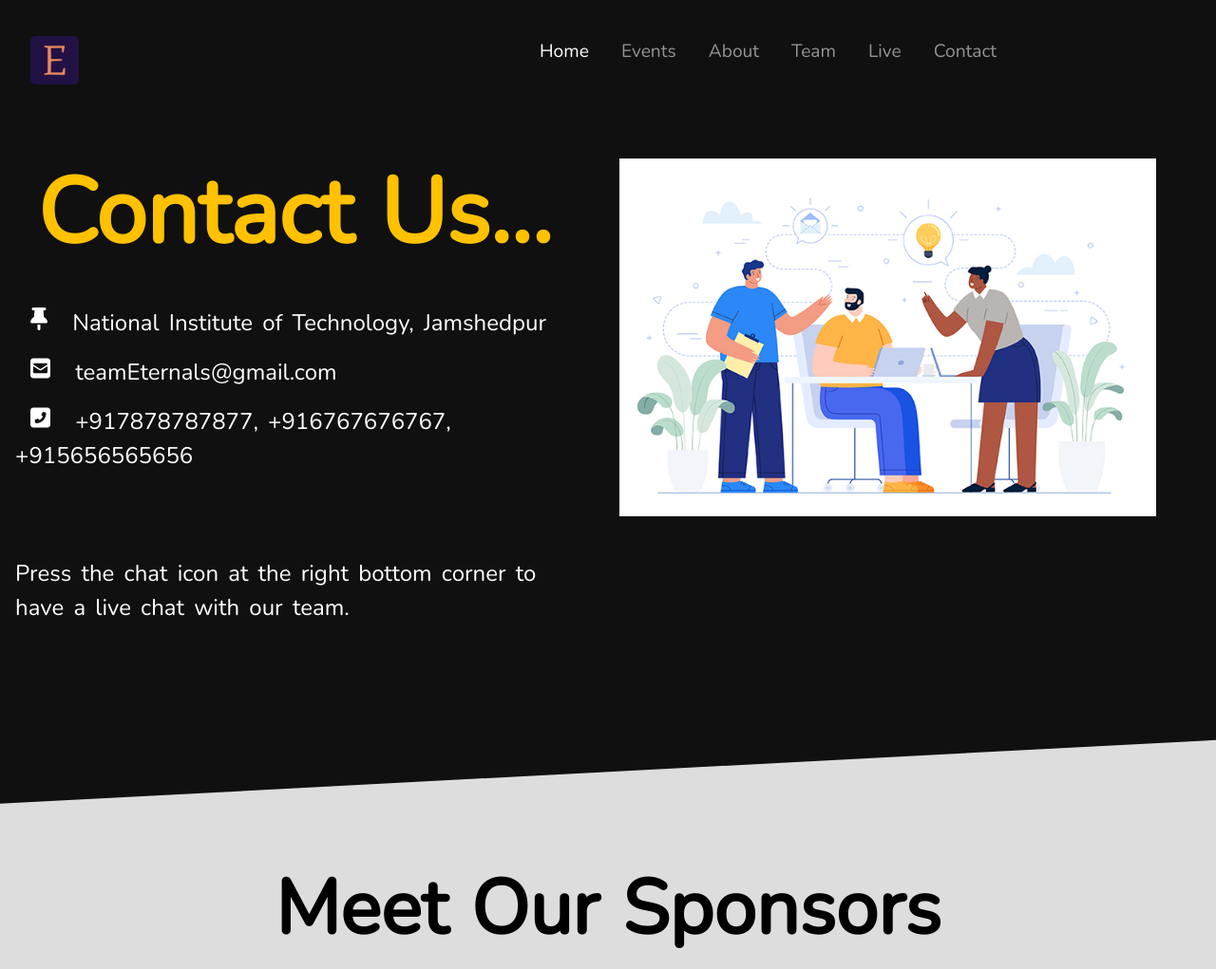
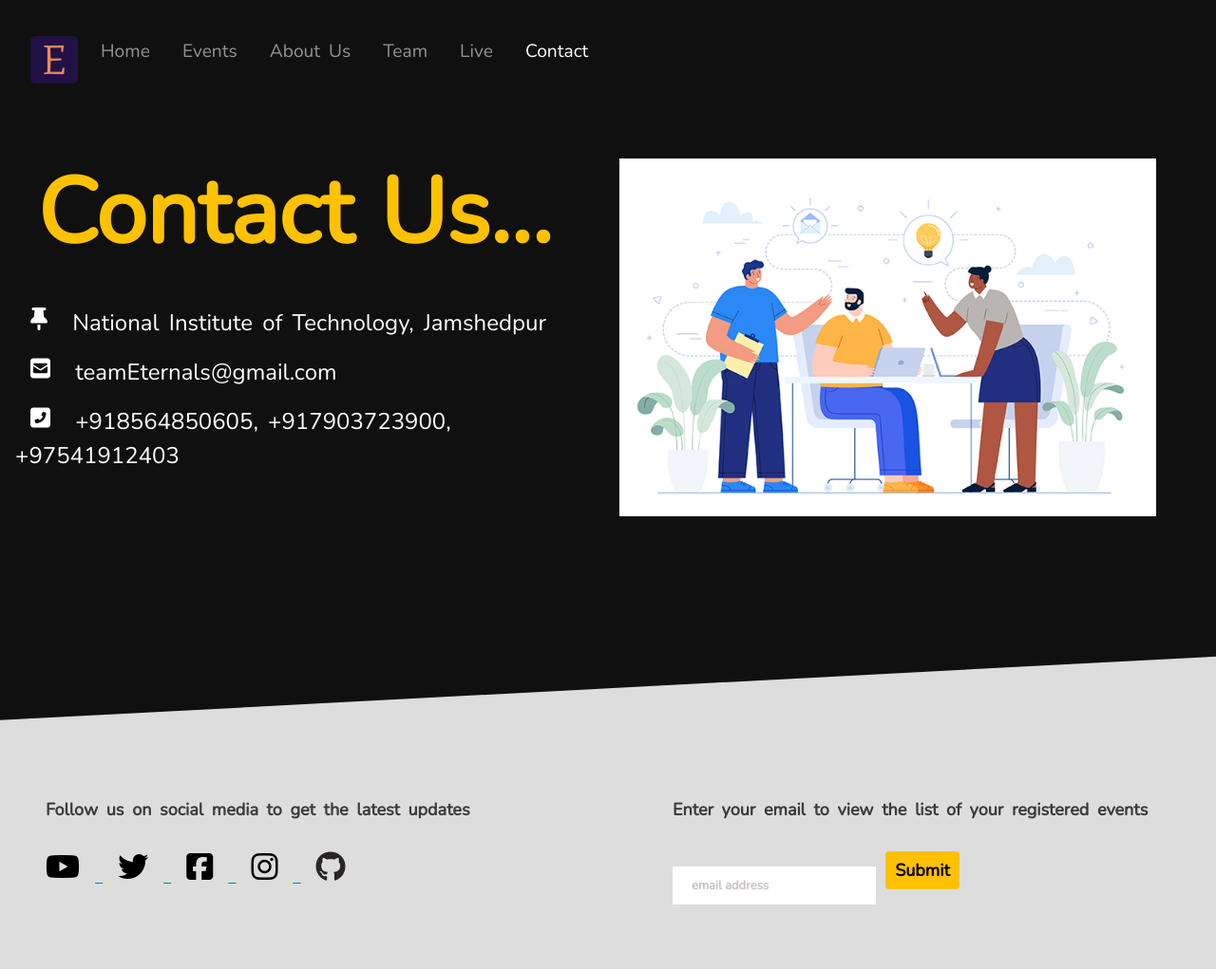
Before and after one commit to priya-singh07/event-landing-site, a plain HTML site: page contact.html in a window 1280 px wide. Shown: the top 1021 px of the page at 95% size. Drawn offline with nearby package versions, Linux system fonts and the light colour scheme.

Commit message:
some small changes

```diff
--- a/contact.html
+++ b/contact.html
@@ -28,21 +28,21 @@
   <body>
     <nav class="navbar navbar-expand-lg navbar-dark ">
       <a class="navbar-brand" href="index.html">
-        <img src="images/logo.png" width="10%" alt="Eternals">
+        <img src="images/logo.png" width="50px" alt="Eternals">
       </a>
       <button class="navbar-toggler" type="button" data-toggle="collapse" data-target="#titleNav" aria-controls="navbarSupportedContent" aria-expanded="false" aria-label="Toggle navigation">
         <span class="navbar-toggler-icon"></span>
       </button>
       <div class="collapse navbar-collapse" id="titleNav">
-        <ul class="navbar-nav ">
+        <ul class="navbar-nav">
           <li class="nav-item">
-            <a class="nav-link active" href="index.html">Home</a>
+            <a class="nav-link" href="index.html">Home</a>
           </li>
           <li class="nav-item">
             <a class="nav-link" href="#">Events</a>
           </li>
           <li class="nav-item">
-            <a class="nav-link" href="#">About</a>
+            <a class="nav-link" href="about.html">About Us</a>
           </li>
           <li class="nav-item">
             <a class="nav-link" href="teams.html">Team</a>
@@ -51,7 +51,7 @@
             <a class="nav-link" href="#">Live</a>
           </li>
           <li class="nav-item">
-            <a class="nav-link" href="#">Contact</a>
+            <a class="nav-link active" href="contact.html">Contact</a>
           </li>
         </ul>
       </div>
@@ -67,9 +67,9 @@
           teamEternals@gmail.com</p>
         <p>
           <i class="fas fa-phone-square-alt"></i>
-          +917878787877, +916767676767, +915656565656</p>
+          +918564850605, +917903723900, +97541912403</p>
         <br><br><br>
-        <p>Press the chat icon at the right bottom corner to have a live chat with our team.</p>
+        <!-- <p>Press the chat icon at the right bottom corner to have a live chat with our team.</p> -->
       </div>
       <div class="col-lg-6">
         <img src="images/Contact.jpg" width="90%" alt="Contact-pic">
@@ -78,7 +78,7 @@
 
     <div class="slant" style="margin-bottom: -40px;"></div>
     <footer class="below">
-      <h1 id="spon">Meet Our Sponsors</h1>
+      <!-- <h1 id="spon">Meet Our Sponsors</h1>
       <div class="pic">
         <div class="column">
           <img class="image" src="./images/ISTE.png">
@@ -93,7 +93,7 @@
           <img class="image" src="./images/SCIE.png">
           <div class="pic1">SCIE</div>
         </div>
-      </div>
+      </div> -->
 
       <div class="row" style="margin-left: 20px;">
         <div class="col-6">
@@ -134,3 +134,4 @@
     </footer>
 
   </body>
+  </html>
--- a/styles/contact.css
+++ b/styles/contact.css
@@ -1,3 +1,23 @@
+*{
+  overflow-x: hidden;
+}
+body {
+  font-family: 'Nunito', sans-serif;
+  background-color: #101010;
+  word-spacing: 0.25rem;
+}
+
+::selection {
+  color: black;
+  background: #ffc100;
+}
+
+.neon-yellow {
+    color: #ffc100;
+}
+
+
+
 h3 {
   font-size: 6rem;
   color: red;
--- a/styles/home.css
+++ b/styles/home.css
@@ -357,6 +357,7 @@ h1 {
 
 .ex-btn {
   margin-top: 2.5rem;
+  margin-bottom: 30px;
 }
 
 .carousel-container {
```
Also changed, not shown: about.html (+3 -3 lines), index.html (+2 -2 lines), teams.html (+1 -1 lines).
